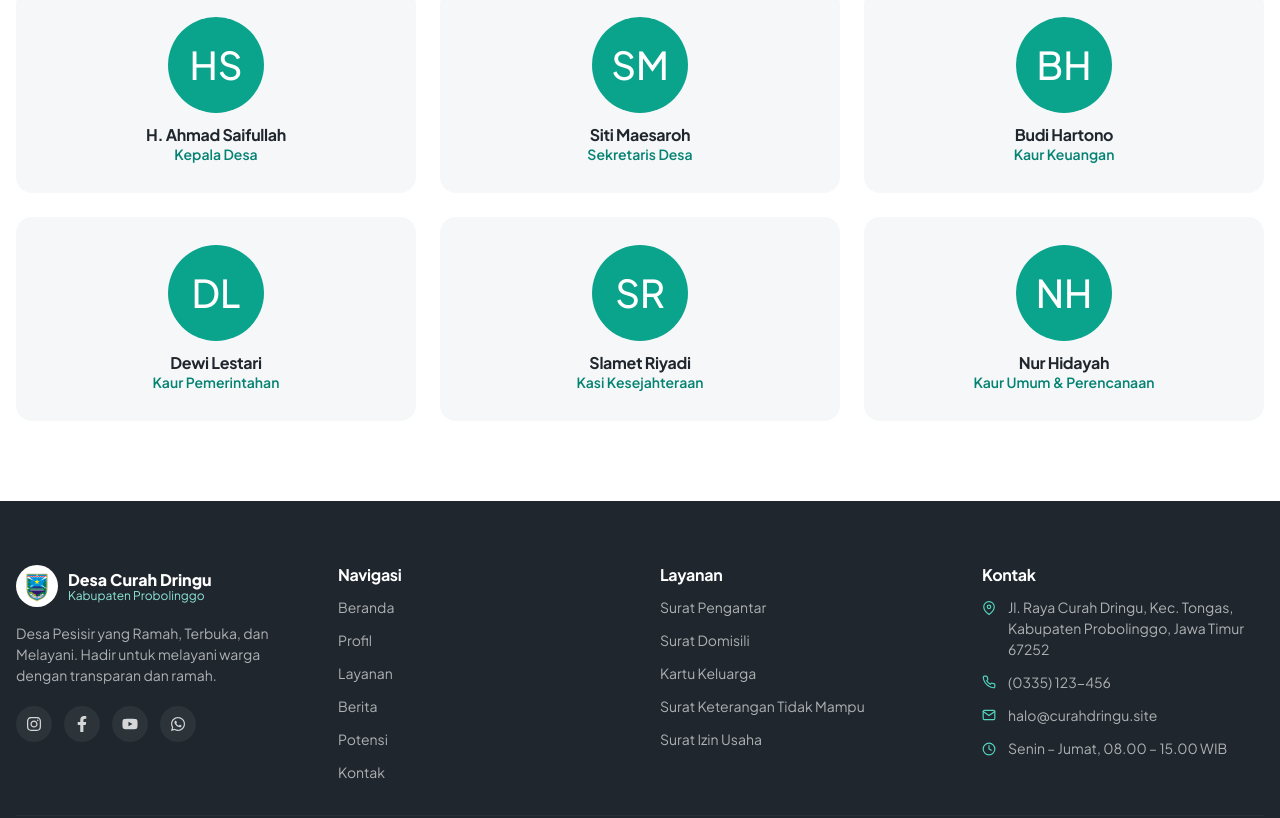
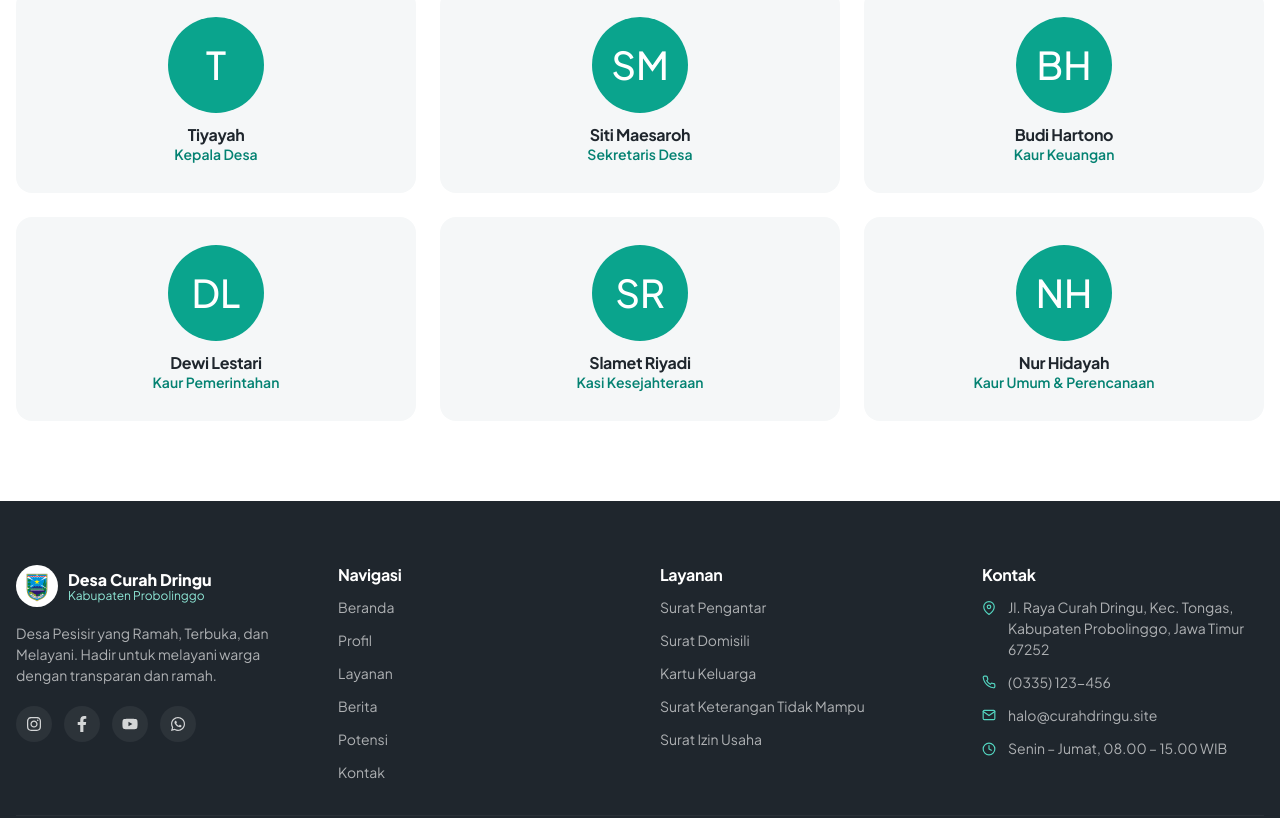
Before and after one commit to zaiinhs/curahdringu, a Next.js app: page /profil in a window 1280 px wide. Shown: the part 1760-2578 px from the top of the page. Built offline with nearby package versions, Linux system fonts and the light colour scheme.

Commit message:
chore: perbarui nama Kepala Desa menjadi Tiyayah
Co-Authored-By: Claude Opus 4.8 <noreply@anthropic.com>

```diff
--- a/src/data/site.ts
+++ b/src/data/site.ts
@@ -211,7 +211,7 @@ export interface Officer {
 }
 
 export const OFFICERS: Officer[] = [
-  { name: "H. Ahmad Saifullah", role: "Kepala Desa" },
+  { name: "Tiyayah", role: "Kepala Desa" },
   { name: "Siti Maesaroh", role: "Sekretaris Desa" },
   { name: "Budi Hartono", role: "Kaur Keuangan" },
   { name: "Dewi Lestari", role: "Kaur Pemerintahan" },
```
